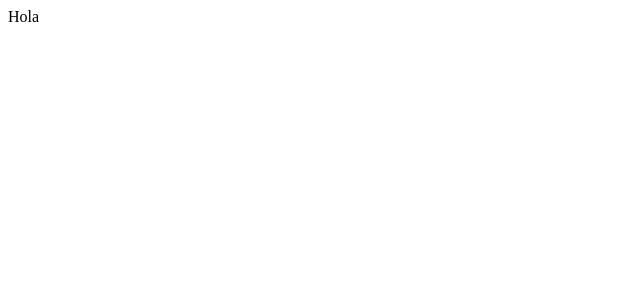
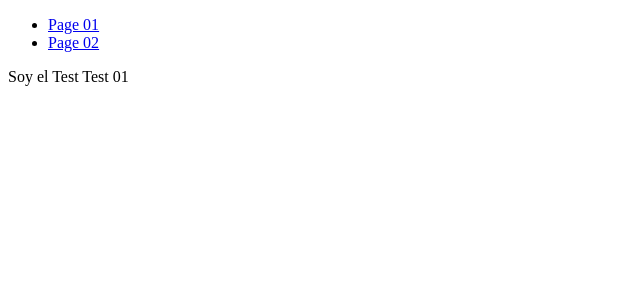
Before and after one commit to kode-neko/animal-rescue-main, a React (Vite) app: page /test01 in a window 1280 px wide. Shown: the top 300 px of the page, without its empty margins (0-640 px from the left). Built offline with nearby package versions, Linux system fonts and the light colour scheme.

Commit message:
[dev] Basic router v6

```diff
--- a/src/App.tsx
+++ b/src/App.tsx
@@ -1,10 +1,18 @@
 import React from 'react';
+import {
+  Outlet,
+  Link,
+} from 'react-router-dom';
 import style from './App.module.scss';
 
 const App = () => (
-    <div className={style.cont}>
-      Hola
-    </div>
+  <div>
+    <ul>
+      <li><Link to="/test01">Page 01</Link></li>
+      <li><Link to="/test02">Page 02</Link></li>
+    </ul>
+    <Outlet />
+  </div>
 );
 
 export default App;
--- a/src/main.tsx
+++ b/src/main.tsx
@@ -1,9 +1,29 @@
 import React from 'react';
 import ReactDOM from 'react-dom/client';
+import {
+  createBrowserRouter,
+  RouterProvider,
+} from 'react-router-dom';
 import App from './App';
+import { Test } from './pages';
+
+const routeTest01 = {
+  element: <Test name="Test 01"/>,
+  path: '/test01',
+};
+const routeTest02 = {
+  element: <Test name="Test 02"/>,
+  path: '/test02',
+};
+const routeApp = {
+  element: <App/>,
+  path: '/',
+  children: [routeTest01, routeTest02],
+};
+const router = createBrowserRouter([routeApp]);
 
 ReactDOM.createRoot(document.getElementById('root') as HTMLElement).render(
   <React.StrictMode>
-    <App />
+    <RouterProvider router={router} />
   </React.StrictMode>,
 );
--- a/src/pages/Test.tsx
+++ b/src/pages/Test.tsx
@@ -1,11 +1,13 @@
-import React from 'react'
+import React from 'react';
 
-const Test = () => {
-  return (
-    <div>
-      <ul><li>Page 01</li><li>Page 02</li></ul>
-    </div>
-  )
+type TestProps = {
+  name: string
 }
 
-export default Test
+const Test = ({ name }: TestProps) => (
+    <div>
+      Soy el Test {name}
+    </div>
+);
+
+export default Test;
--- /dev/null
+++ b/src/pages/index.ts
@@ -0,0 +1 @@
+export { default as Test } from './Test';
```
Also changed, not shown: .eslintrc.json.
